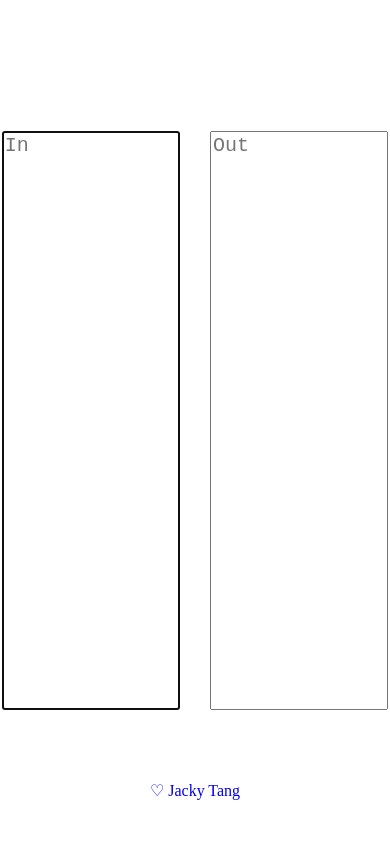
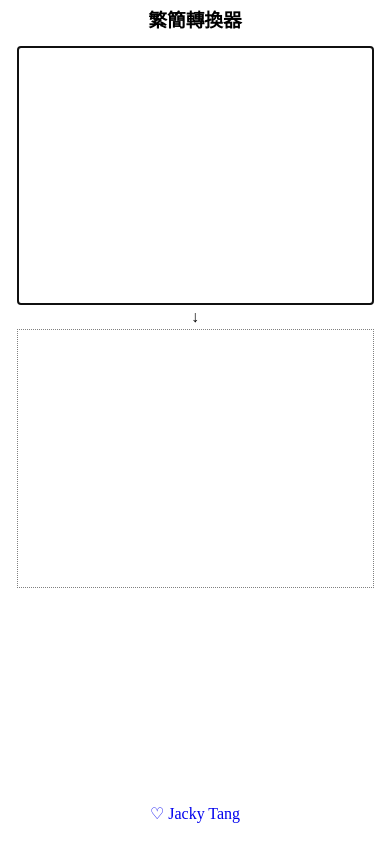
Before and after one commit to jackytck/jcconv, a plain HTML site: page box/resources/index.html in a window 390 px wide. Drawn offline with Linux system fonts and the light colour scheme.

Commit message:
:art: reduce input flash + mobile friendly

```diff
--- a/box/resources/index.html
+++ b/box/resources/index.html
@@ -2,6 +2,7 @@
 <html>
   <head>
     <meta charset="utf-8">
+    <meta name="viewport" content="width=device-width, initial-scale=1.0">
     <title>jcconv</title>
     <style>
       body, html, div {
@@ -10,10 +11,11 @@
         margin: 0;
       }
       textarea {
+        border:1px dotted gray;
         margin: 15px;
         font-size: 20px;
-        width:  calc(48vw - 15px);
-        height: 68vh;
+        width:  calc(47vw - 25px);
+        height: 78vh;
         resize: none;
       }
       a {
@@ -22,7 +24,6 @@
       .main {
         display: flex;
         flex-direction: column;
-        justify-content: space-around;
         align-items: center;
         align-content: center;
       }
@@ -34,25 +35,63 @@
       }
       #error {
         color: red;
+        margin: 3px;
       }
       .footer {
-        margin-top: 0;
+        position: absolute;
+        height: 1.5rem;
+        bottom: 0;
+      }
+      .downArrow {
+        display: none;
+      }
+      @media only screen and (max-width: 600px) {
+        .title {
+          margin: 5px;
+        }
+        .container {
+          flex-direction: column;
+        }
+        textarea {
+          margin: 3px;
+          width: 90vw;
+          height: 30vh;
+        }
+        .rightArrow {
+          display: none;
+        }
+        .downArrow {
+          display: inline-block;
+        }
+      }
+      @media only screen and (max-height: 600px) {
+        .title {
+          margin: 2px;
+        }
+        textarea {
+          margin: 5px;
+          width: 45vw;
+          height: 62vh;
+        }
       }
     </style>
   </head>
   <body>
     <div class="main">
+      <h3 class="title">繁簡轉換器</h3>
       <p id="error"></p>
       <form class="container">
-        <textarea id="text" rows="28" cols="70" placeholder="In" oninput="onInputDe()" autofocus></textarea>
-        <textarea id="out" rows="28" cols="70" placeholder="Out" readonly></textarea>
+        <textarea id="text" rows="28" cols="70" oninput="onInputDe()" autofocus></textarea>
+        <span class="rightArrow">→</span>
+        <span class="downArrow">↓</span>
+        <textarea id="out" rows="28" cols="70" readonly></textarea>
       </form>
       <p class="footer">
         <a href="https://github.com/jackytck/jcconv">♡ Jacky Tang</a>
       </p>
     </div>
     <script>
-      const onInputDe = debounce(onInput, 250);
+      const onInputDe = debounce(onInput, 200);
 
       function debounce (func, wait) {
         let timeout;
@@ -77,11 +116,11 @@
         const error = document.getElementById('error');
 
         error.innerHTML = '';
-        outBox.innerHTML = '';
 
         post(text).then(res => {
           if (res.error) {
             error.innerHTML = res.error;
+            outBox.innerHTML = '';
           } else {
             outBox.innerHTML = res.output;
           }
```
